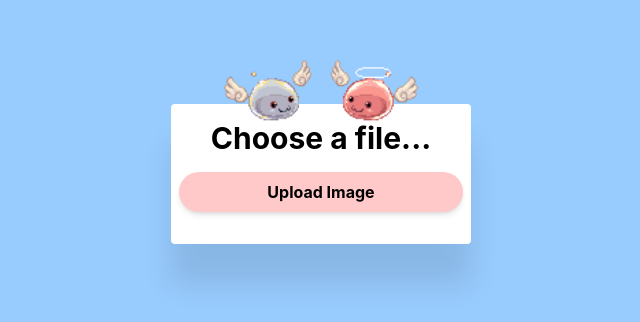
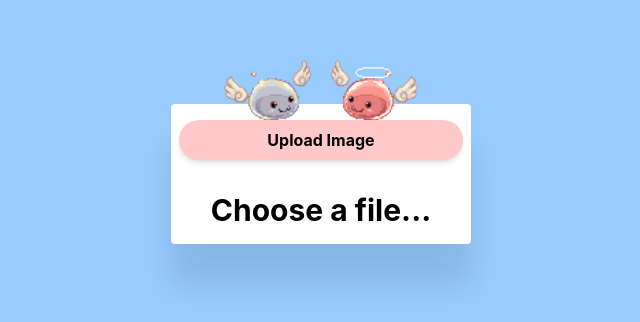
Before and after one commit to iqunlim/poring.xyz, a React (Vite) app: page / in a window 1280 px wide. Shown: the part 226-548 px from the top of the page, without its empty margins (319-959 px from the left). Built offline with nearby package versions, Linux system fonts and the light colour scheme.

Commit message:
Add drag and drop functionality

```diff
--- a/package.json
+++ b/package.json
@@ -11,6 +11,7 @@
   },
   "dependencies": {
     "@tailwindcss/vite": "^4.0.0",
+    "mime": "^4.0.6",
     "mime-types": "^2.1.35",
     "react": "19.0.0",
     "react-dom": "19.0.0",
--- a/src/App.tsx
+++ b/src/App.tsx
@@ -9,7 +9,7 @@ function App() {
   const [fileUrls, setFileUrls] = useState<string[]>([]);
 
   /* This is the action that will be run with useActionState within the ImageUploadForm */
-  const action = async (_: string | null | undefined, formData: FormData) => {
+  const action = async (_: unknown, formData: FormData) => {
     const file = formData.get("image") as File;
     if (file) {
       try {
@@ -47,7 +47,7 @@ function App() {
         <div className="big-shadow bg-white flex flex-col gap-4 items-center justify-center max-w-full min-w-[300px] px-2 py-4 relative rounded-sm">
           <Mascot type="angeling" className="right-[50px] top-[-45px]" />
           <Mascot type="archangeling" className="left-[50px] top-[-45px]" />
-          <ImageUploadForm formActionFunction={action} />
+          <ImageUploadForm className="block font-bold py-2 cursor-pointer text-center rounded-full shadow-md bg-red-200 hover:bg-red-300" formActionFunction={action} paste draganddrop />
           {/* When currentFileUrl set from the form, show all of the image information */}
           {fileUrls.length > 0 && (
             <>
@@ -57,6 +57,7 @@ function App() {
                 <img src={fileUrls[0]} className="max-h-[500px] object-contain" />
               </div>
               {fileUrls.map((url) => <ClipboardButton
+                key={url}
                 text={url}
                 className="bg-red-200 cursor-copy flex gap-1 hover:bg-red-300 items-center no-scrollbar overflow-scroll p-1 relative rounded-md shadow-md text-nowrap w-full"
               />)}
--- a/src/components/ImageUploadButton.tsx
+++ b/src/components/ImageUploadButton.tsx
@@ -1,139 +1,158 @@
-import React, { useActionState, useCallback, useEffect, useRef, useState } from "react";
-import mime from "mime-types";
+import React, { useActionState, useEffect, useRef, useState } from "react";
+import mime from "mime";
 
 
-type ImageUploadProps = {
-    // TODO: making this more generic, this function REQUIRES that it return strings
-    formActionFunction: (state: Awaited<string | null | undefined>, payload: FormData) => string | Promise<string>,
-    // className: string
-    //target?: EventTarget OR should it be a Ref to an event target? what if its just passing in the window object???
-    // draganddrop: boolean
-    // paste: boolean
-    // autosubmit: boolean
-    // submitter: function that submits the form?
+interface ImageUploadProps extends React.PropsWithChildren {
+    formActionFunction: (state: Awaited<unknown | null | undefined>, payload: FormData) => string | Promise<string>,
+    className?: string,
+    draganddrop?: boolean,
+    paste?: boolean
 }
 
 /**
  * A (WIP) full featured Image Uploader button that includes listeners for drag and drop and clipboard paste with ctrl+v
  * @params formActionFunction: The action to use within the useActionState variable
+ * @params dragonaddrop: Enables drag and drop functionality for (currently just image) files
+ * @params paste: Enables using CTRL+V to paste files from the keyboard.
  */
-export default function ImageUploadForm({ formActionFunction }: ImageUploadProps) {
+export default function ImageUploadForm({ formActionFunction, className, draganddrop, paste, children }: ImageUploadProps) {
 
     /*TODOs:
-    * add state here called "draggedoverstate that changes the color of the button when you drag the file over the window"
-    * Add in more props:
-    *   className should be how its styled instead of hard-coding
-    *       - Problem: isPending controls how it looks
-    *   Add target for drag and drop
-    *   Add toggles for drag and drop?
-    *   Auto submit toggle? this might require an additional button...
-    *   Element target for the event listener? That may not work with react components and may not be very react...
-    * Make the form action more asyncronous? While fetch return "Uploading..." ?
-    * The form action will need to be passed in and defined elsewhere if this component becomes more generic
+    * Continue making more generic, currently only supports images
+    * Properly support children elements. Currently they are just shoehorned in
     */
-    const [alreadyUploaded, setAlreadyUploaded] = useState(false) // A simple boolean to display "Another" on the button
+    const [alreadyUploaded, setAlreadyUploaded] = useState(false); // A simple boolean to display "Another" on the button
+    const [hovering, setHovering] = useState(false); // File hover effect
     const [actionState, formAction, isPending] = useActionState(formActionFunction, null);
     const formRef = useRef<HTMLFormElement | null>(null);
     const inputRef = useRef<HTMLInputElement | null>(null);
 
-    /* window event listener functions */
-    const clipboardListener = useCallback(async (e: KeyboardEvent) => {
-        if (e.ctrlKey && e.key === "v") {
-            try {
-                const clipboardItems = await navigator.clipboard.read();
-                for (const clipboardItem of clipboardItems) {
-                    for (const type of clipboardItem.types) {
-                        // If it's an image...
-                        if (type.match(/image\/\w+/i)) {
-                            const blob = await clipboardItem.getType(type);
-                            const file = new File([blob],
-                                `${window.crypto.randomUUID().slice(0, 8)}.${mime.extension(blob.type)}`,
-                                { type: blob.type });
-                            // The form submit action controls the reactivity of the page
-                            // forcing the input element to have a file in it and then
-                            // submitting the form allows that interactivity to work even with ctrl+v
-                            addFileToInputElementAndSubmit(file)
-                            return;
-                        }
+    console.debug("ImageUploadForm Rerendered")
+
+    const dragOverListener = (event: React.DragEvent<HTMLFormElement>) => {
+        event.preventDefault();
+        console.debug("ImageUpload DnD: Over drag and drop")
+        setHovering(true);
+    }
+
+    const dragLeaveListener = (event: React.DragEvent<HTMLFormElement>) => {
+        event.preventDefault();
+        console.debug("ImageUpload DnD: Left drag and drop")
+        setHovering(false);
+    }
+
+    const dropListener = (e: React.DragEvent<HTMLFormElement>) => {
+        e.preventDefault();
+        setHovering(false);
+        console.debug("ImageUpload DnD: Drop")
+        if (e?.dataTransfer?.items && e?.dataTransfer.items.length === 1) {
+            const file = e.dataTransfer.items[0].getAsFile();
+            if (file && file.type.match(/image\/\w+/i)) {
+                try {
+                    addFileToInputElementAndSubmit(file);
+                } catch (err) {
+                    if (err instanceof Error) {
+                        console.error(err.name, err.message);
                     }
                 }
-            } catch (err) {
-                if (err instanceof Error) {
-                    console.error(err.name, err.message);
-                }
+                return;
             }
         }
-    }, [])
-
-    const dragOverListener = useCallback((e: DragEvent) => {
-        e.preventDefault();
-    }, [])
-
-    const dropListener = useCallback((e: DragEvent) => {
-        e.preventDefault();
-        if (e?.dataTransfer?.items && e?.dataTransfer.items.length === 1) {
-            const file = e.dataTransfer.items[0].getAsFile()
-            if (file && file.type.match(/image\/\w+/i)) {
-                addFileToInputElementAndSubmit(file)
-                return;
-            }
-        } else {
-            console.log("Please only drop one file and not multiple")
-        }
-    }, [])
+    }
 
     /* handler to make the input button automatically submit when a file is selected */
     const handleFileChange = (event: React.ChangeEvent<HTMLInputElement>) => {
+        console.debug("ImageUpload Form: File change");
         event.preventDefault();
         if (event.target.files && event.target.files.length > 0 && formRef.current) {
             try {
                 formRef.current.requestSubmit();
-                setAlreadyUploaded(true)
+                //setAlreadyUploaded(true);
             } catch (err) {
-                console.error(err)
+                console.error(err);
             }
         }
     }
 
     // Utility function to add file for event handlers
     function addFileToInputElementAndSubmit(file: File) {
+        console.debug("ImageUpload Form: Adding file to form and submitting")
         const dataTransfer = new DataTransfer();
         dataTransfer.items.add(file);
         if (inputRef.current && formRef.current) {
             // Note: This does not fire off the onChange event in the input element
             inputRef.current.files = dataTransfer.files;
             // So we do have to manually request a submit
-            try {
-                formRef.current.requestSubmit();
-                setAlreadyUploaded(true)
-            } catch (err) {
-                console.error(err)
-            }
+            formRef.current.requestSubmit();
+            setAlreadyUploaded(true);
         }
     }
 
-    /* Setting up the event listeners */
     useEffect(() => {
-        window.addEventListener('keydown', clipboardListener)
-        window.addEventListener('dragover', dragOverListener)
-        window.addEventListener('drop', dropListener)
+        /* window CTRL+V functionality */
+        const clipboardListener = async (e: KeyboardEvent) => {
+            console.debug("ImageUpload Clipboard: Clipboard event");
+            if (e.ctrlKey && e.key === "v") {
+                try {
+                    const clipboardItems = await navigator.clipboard.read();
+                    // We can get multiple items from the clipboard, but we only want the first one
+                    for (const type of clipboardItems[0].types) {
+                        // If it's an image...
+                        if (type.match(/image\/\w+/i)) {
+                            const blob = await clipboardItems[0].getType(type);
+                            // Easy way to create random file names
+                            const fileName = window.crypto.randomUUID().slice(0, 8);
+                            const extension = "." + mime.getExtension(blob.type);
+                            const file = new File([blob], `${fileName}${extension}`, { type: blob.type });
+                            // The form submit action controls the reactivity of the page
+                            // forcing the input element to have a file in it and then
+                            // submitting the form allows that interactivity to work even with ctrl+v
+                            addFileToInputElementAndSubmit(file);
+                            return;
+                        }
+                    }
+                } catch (err) {
+                    if (err instanceof Error) {
+                        console.error(err.name, err.message);
+                    }
+                }
+            }
+        }
+        if (paste) {
+            window.addEventListener('keydown', clipboardListener);
+        }
         // Always make sure to return your cleanup!
         return () => {
-            window.removeEventListener('keydown', clipboardListener)
-            window.removeEventListener('dragover', dragOverListener)
-            window.removeEventListener('drop', dropListener)
+            window.removeEventListener('keydown', clipboardListener);
         }
-    }, [clipboardListener, dragOverListener, dropListener])
+    }, [paste]);
 
     return (
         <>
+            {/* The form code is to make the upload button just one button instead of the default input type=file behavior */}
+            <form
+                onDragOver={dragOverListener}
+                onDragLeave={dragLeaveListener}
+                onDrop={dropListener}
+                className="relative min-w-full mb-4" ref={formRef} action={formAction}>
+                <input ref={inputRef} type="file" id="img" name="image" accept="image/*" onChange={handleFileChange} hidden max={1} disabled={isPending} />
+                <label htmlFor="img" className={`${className} ${isPending ? "bg-slate-800 hover:bg-slate-800 z-20 opacity-50" : ""}`}>{`Upload ${alreadyUploaded ? "Another" : ""} Image`}</label>
+                {/* This is the drag and drop functionality */}
+                {draganddrop && hovering &&
+                    <>
+                        {/* The first div is a full window darkening effect. The second div is the layed over box showing text */}
+                        <div className="z-10 pointer-events-none fixed top-0 left-0 w-full h-full bg-slate-800 opacity-30"></div>
+                        <div
+                            className="z-20 absolute pointer-events-none font-extrabold rounded-md top-0 left-0 w-full h-full flex justify-center items-center bg-slate-200 opacity-70"><h1 className="text-2xl"
+                            >Drop image...</h1></div>
+
+                    </>
+                }
+                {children}
+            </form>
+            {/* Status updates */}
+            {isPending && <h2 className="text-2xl font-bold">Uploading...</h2>}
             <h1 className="text-3xl font-bold">{actionState ? actionState : "Choose a file..."}</h1>
-            {isPending && <h2 className="text-2xl font-bold">Uploading...</h2>}
-            {/* The form code is to make the upload button just one button instead of the default input type=file behavior */}
-            <form className="min-w-full mb-4" ref={formRef} action={formAction}>
-                <input ref={inputRef} type="file" id="img" name="image" accept="image/*" onChange={handleFileChange} hidden disabled={isPending} />
-                <label htmlFor="img" className={`block font-bold py-2 cursor-pointer text-center rounded-full shadow-md bg-red-200 ${isPending ? "bg-slate-800 opacity-50" : "hover:bg-red-300"}`}>{`Upload ${alreadyUploaded ? "Another" : ""} Image`}</label>
-            </form>
         </>
     )
 }
```
Also changed, not shown: src/components/Clipboard.tsx (+7 -2 lines), 1 other file (tests, documents, lock files or other folders).
